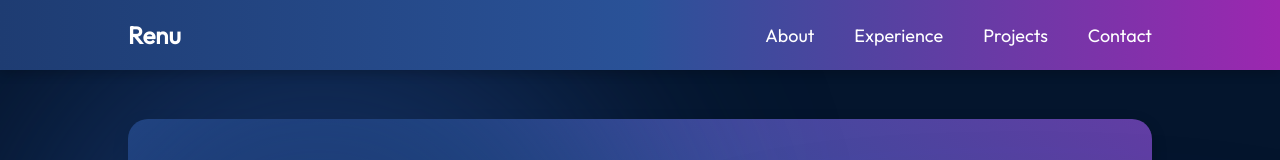
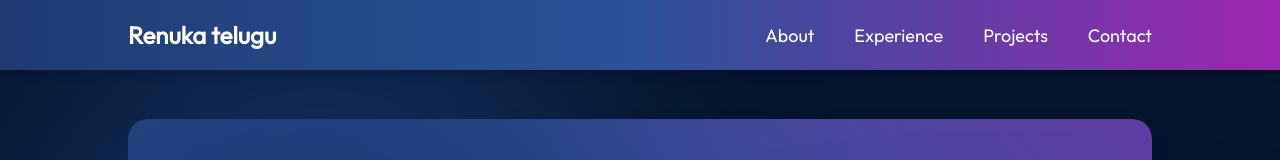
Before and after one commit to Renu-telugu/My-Portfolio, a React (Vite) app: page / in a window 1280 px wide. Shown: the top 160 px of the page. Built offline with nearby package versions, Linux system fonts and the light colour scheme.

Commit message:
new commit

```diff
--- a/src/components/Navbar/Navbar.jsx
+++ b/src/components/Navbar/Navbar.jsx
@@ -49,7 +49,7 @@ export const Navbar = () => {
 
   return (
     <nav className={styles.navbar}>
-      <div className={styles.logo}>Renu</div>
+      <div className={styles.logo}>Renuka telugu</div>
       <div className={styles.menu}>
         <img
           className={`${styles.menuBtn} ${menuOpen ? styles.active : ""}`}
```
Also changed, not shown: 1 other file (tests, documents, lock files or other folders).
